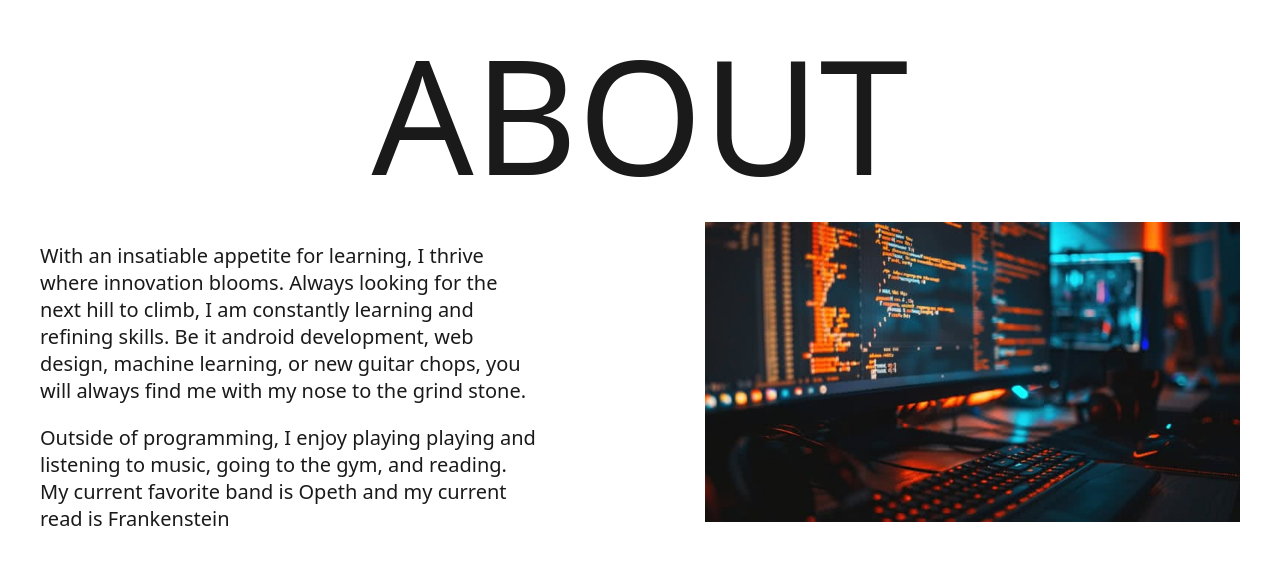
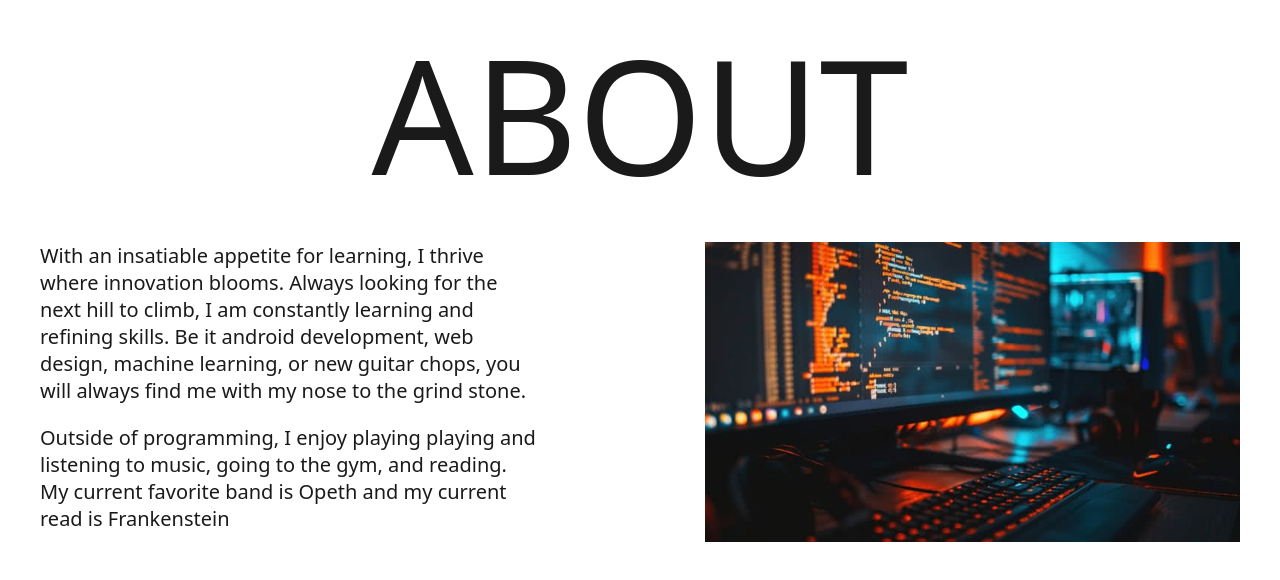
Before and after one commit to scartisp/personal-website, a React (Vite) app: page / in a window 1280 px wide. Shown: the part 1834-2414 px from the top of the page. Built offline with nearby package versions, Linux system fonts and the light colour scheme; a web font is replaced by a local one.

Commit message:
fixed image margin in about

```diff
--- a/src/About/about.css
+++ b/src/About/about.css
@@ -19,10 +19,13 @@
   justify-content: space-between;
 }
 .about-text {
+  margin: 0;
+  padding: 0;
   display: block;
   font-size: 1.25rem;
   width: 500px;
 }
 .code-img {
+  margin-top: 20px;
   height: 300px;
 }
```
